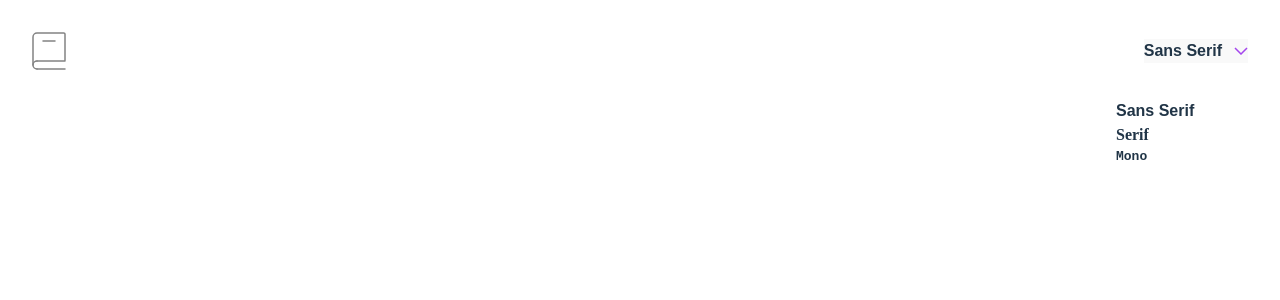
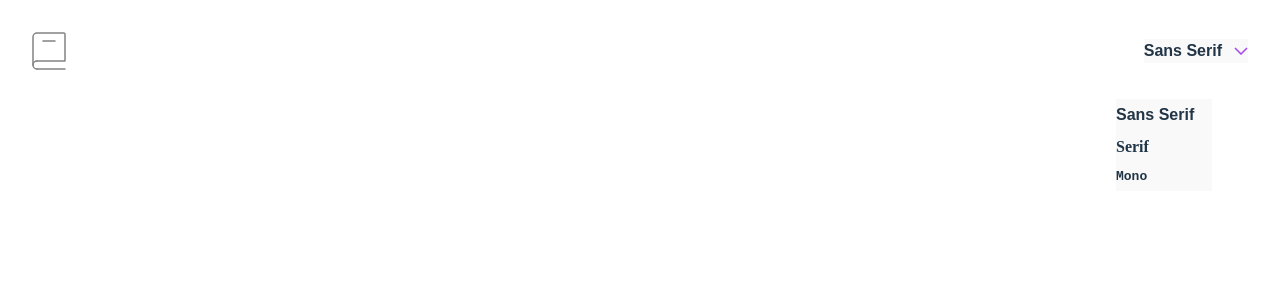
Before and after one commit to marioBytes/dictionary-app, a React (Vite) app: page / in a window 1280 px wide. Both pictures are taken after a click on the button "Sans Serif". Shown: the top 300 px of the page. Built offline with nearby package versions, Linux system fonts and the light colour scheme.

Commit message:
Button cleaner than using anchor

```diff
--- a/src/components/Topbar/dropdown/DropdownItem.jsx
+++ b/src/components/Topbar/dropdown/DropdownItem.jsx
@@ -17,14 +17,13 @@ const DropdownItem = ({ cssName, name }) => {
 
   return (
     <div>
-      <a
-        href="#"
-        className="font-bold block hover:text-purple hover:ease-in-out hover:duration-300 hover:transition-colors ease-in-out duration-300 transition-colors"
+      <button
+        className="font-bold block w-full text-left py-1 hover:text-purple hover:ease-in-out hover:duration-300 hover:transition-colors ease-in-out duration-300 transition-colors"
         style={{ fontFamily: cssName }}
         onClick={handleOnClick}
       >
         {name}
-      </a>
+      </button>
     </div>
   );
 };
```
